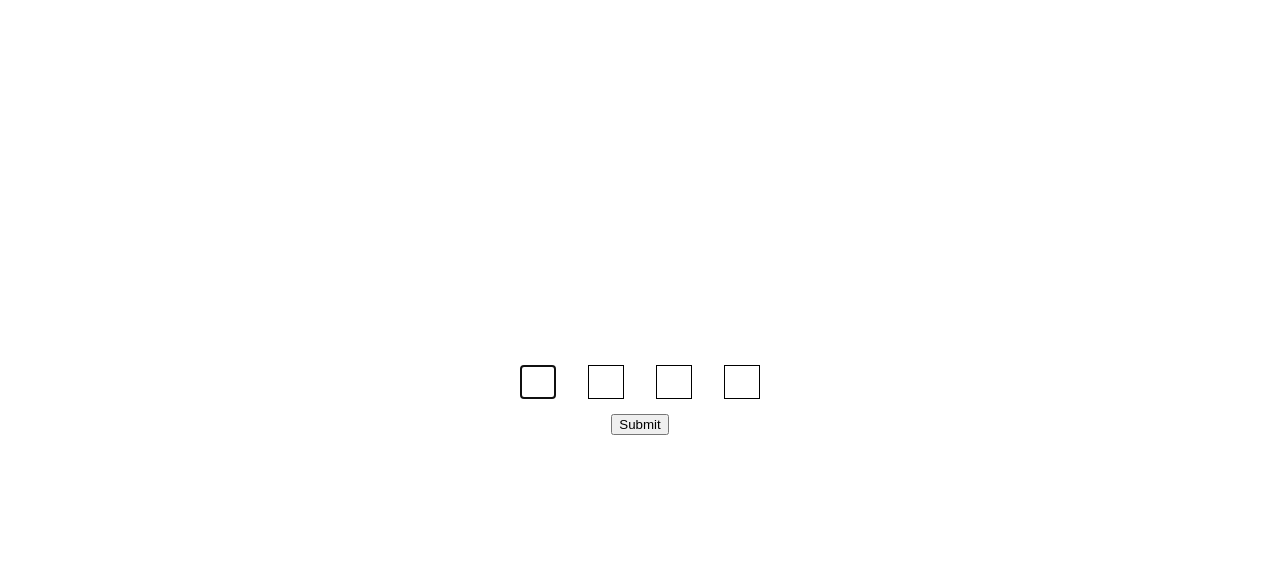
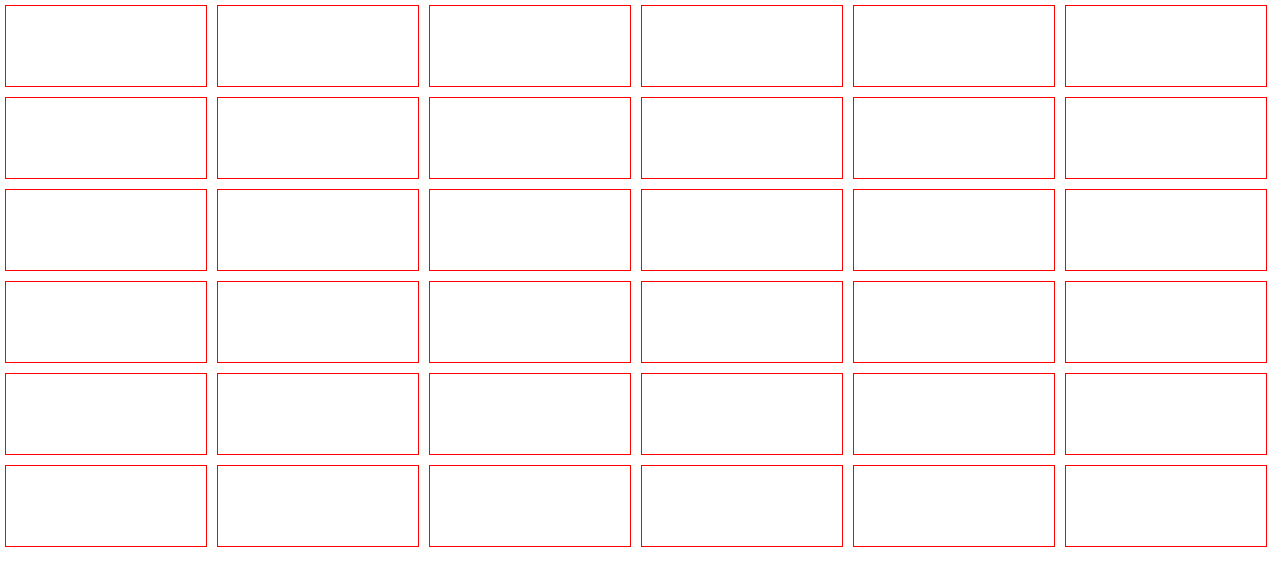
Before and after one commit to KirtikumarKavande/react-challenges, a React (Vite) app: page / in a window 1280 px wide. Shown: the top 586 px of the page. Built offline with nearby package versions, Linux system fonts and the light colour scheme.

Commit message:
memory game

```diff
--- a/src/App.jsx
+++ b/src/App.jsx
@@ -1,4 +1,5 @@
 import Carousel from "./carousel/carousel";
+import MemoryGame from "./memory game/MemoryGame";
 import ModalOverlay from "./modal-overlay/ModalOverlay";
 import Otp from "./otp/Otp";
 import StopWatch from "./stopwatch/StopWatch";
@@ -9,7 +10,8 @@ const App = () => {
       {/* <StopWatch /> */}
       {/* <ModalOverlay /> */}
       {/* <Carousel/> */}
-      <Otp/>
+      {/* <Otp/> */}
+      <MemoryGame/>
     </div>
   );
 };
--- /dev/null
+++ b/src/memory game/MemoryGame.jsx
@@ -0,0 +1,97 @@
+import { useEffect, useRef, useState } from "react";
+import "./style.css";
+const MemoryGame = () => {
+  const [cardInfo, setCardInfo] = useState([]);
+  const [lastTwoCards, setLastTwoCards] = useState([]);
+  const [waitTillTimerFinished, setWaitTillTimerFinished] = useState(false);
+  const timerId = useRef();
+
+  useEffect(() => {
+    let arr = [];
+    for (let i = 1; i <= 36; i++) {
+      arr.push(i < 19 ? i % 19 : (i % 19) + 1);
+    }
+    let randomNumber = Math.floor(Math.random() * 36);
+    let shuffledArray = [];
+    for (let j = 0; j < arr.length; j++) {
+      if (shuffledArray[randomNumber]) {
+        let k = 0;
+        while (shuffledArray[k]) {
+          k++;
+        }
+        shuffledArray[k] = { isHidden: false, isShow: false, number: arr[j] };
+      } else {
+        shuffledArray[randomNumber] = {
+          isHidden: false,
+          isShow: false,
+          number: arr[j],
+        };
+      }
+    }
+    setCardInfo(shuffledArray);
+    console.log(shuffledArray, "good");
+  }, []);
+
+  function handleCard(index) {
+    if (waitTillTimerFinished) return;
+    cardInfo[index].isShow = true;
+    setCardInfo([...cardInfo]);
+    setLastTwoCards([...lastTwoCards, { ...cardInfo[index], index }]);
+  }
+
+  useEffect(() => {
+    if (lastTwoCards.length === 2) {
+      if (lastTwoCards[0].number === lastTwoCards[1].number) {
+        new Promise((resolve) => {
+          setTimeout(() => {
+            resolve();
+          }, 3000);
+        }).then(() => {
+          cardInfo[lastTwoCards[0].index].isHidden = true;
+          cardInfo[lastTwoCards[1].index].isHidden = true;
+          setLastTwoCards([]);
+        });
+      } else {
+        setWaitTillTimerFinished(true);
+
+        new Promise((resolve) => {
+          setTimeout(() => {
+            resolve();
+          }, 3000);
+        }).then(() => {
+          cardInfo[lastTwoCards[0].index].isShow = false;
+          cardInfo[lastTwoCards[1].index].isShow = false;
+          setCardInfo([...cardInfo]);
+          setLastTwoCards([]);
+          setWaitTillTimerFinished((prev) => !prev);
+        });
+      }
+    }
+
+
+
+    return () => clearTimeout(timerId.current);
+  }, [lastTwoCards.length]);
+
+  console.log("good", timerId.current);
+  return (
+    <div className="memory-game-card-container">
+      {cardInfo.map((info, index) => {
+        return (
+          <div
+            style={{ visibility: info.isHidden ? "hidden" : "" }}
+            key={index}
+            className="card"
+            onClick={() => {
+              handleCard(index);
+            }}
+          >
+            {info.isShow ? info.number : ""}
+          </div>
+        );
+      })}
+    </div>
+  );
+};
+
+export default MemoryGame;
--- /dev/null
+++ b/src/memory game/style.css
@@ -0,0 +1,21 @@
+.memory-game-card-container .card{
+    width: 200px; ;
+    height: 80px;
+    margin: 5px;
+    cursor: pointer;
+    transform: scale(1);
+    transform-style: preserve-3d;
+    transition: transform .5s;
+    border: red 1px solid;
+    display: flex;
+    justify-content: center;
+    align-items: center
+
+}
+
+.memory-game-card-container{
+    display: flex;
+    grid-column: span 6;
+    flex-wrap: wrap;
+
+}
```
